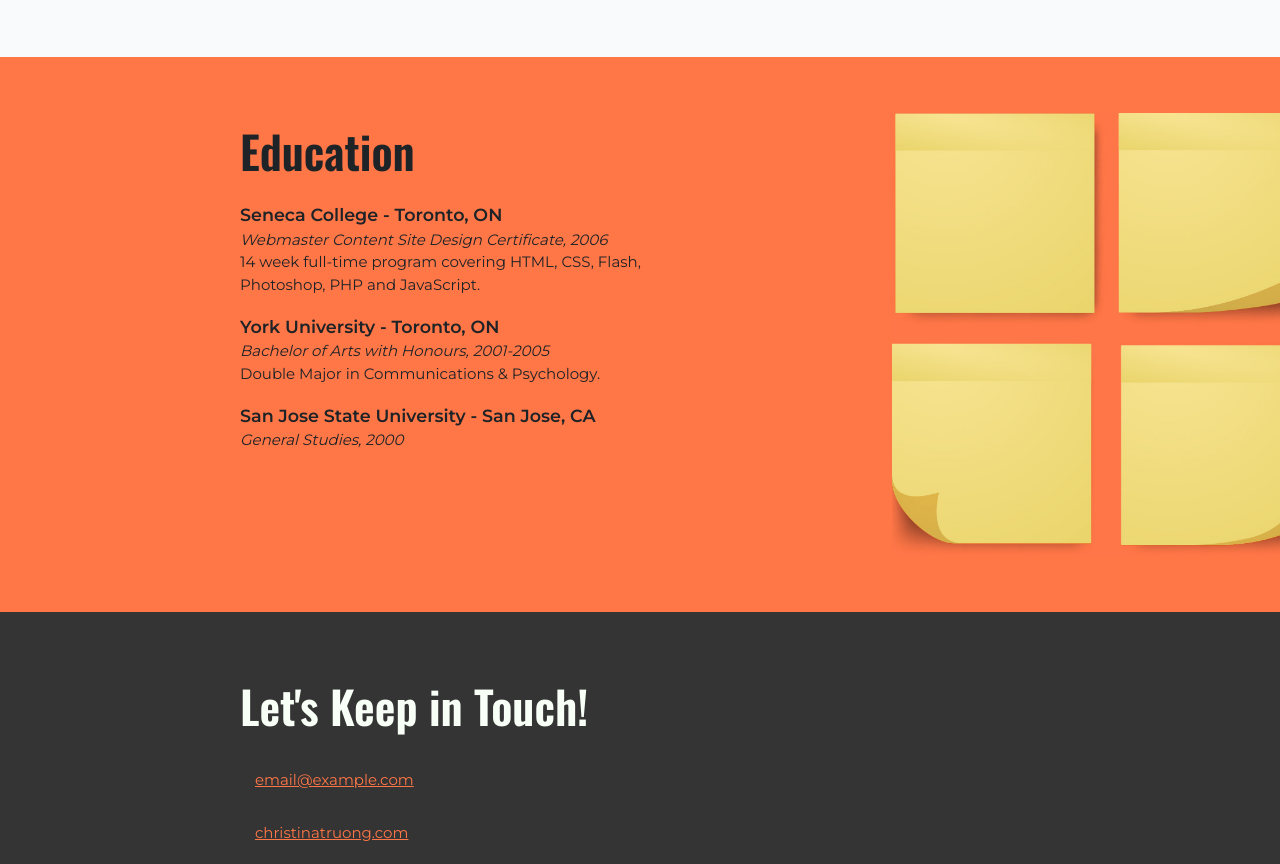
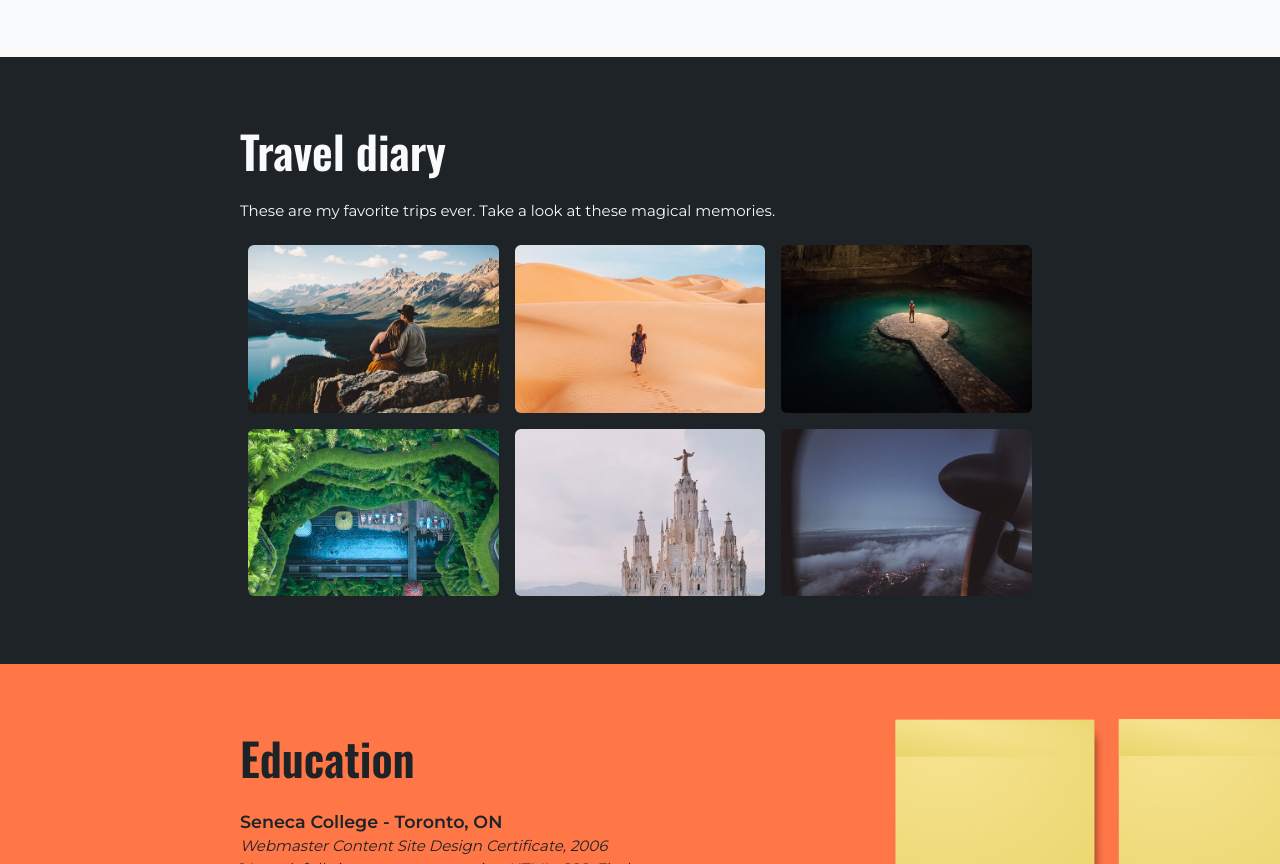
Before and after one commit to TheHagueUniversity/css-basic-challenge-ThijmenDeValk, a plain HTML site: page index.html in a window 1280 px wide. Shown: the part 2047-2911 px from the top of the page. Drawn offline with nearby package versions, Linux system fonts and the light colour scheme.

Commit message:
Step 3: add images and style them

```diff
--- a/css/styles.css
+++ b/css/styles.css
@@ -88,21 +88,17 @@ h3 {
 header {
   background: #ff7647;
 }
-
 header a {
   color: #1d2326;
 }
-
 header .btn {
   background: #1d2326;
   color: #f9fafb;
   padding: 12px;
 }
-
 header .btn:hover {
   background: rgba(29, 35, 38, .8);
 }
-
 header h1 + .btn {
   margin-top: 1rem;
 }
@@ -119,6 +115,51 @@ header h1 + .btn {
   margin-top: 0;
 }
 
+
+/* Travel diary
+------------------------------------*/
+.travel {
+  background: #1d2326;
+  color: #f9fafb;
+}
+
+.travel-collection {
+  display: flex;
+  flex-flow: row wrap;
+}
+.travel-collection figure {
+  display: block;
+  margin: 0;
+  flex: 33.3%;
+}
+.travel-collection a {
+  display: block;
+  margin: .5rem;
+  position: relative;
+}
+.travel-collection a:after {
+  content: "";
+  display: block;
+  position: absolute;
+  z-index: 2;
+  left: 10px;
+  right: 10px;
+  top: 10px;
+  bottom: 10px;
+  border-radius: 2px;
+  background: rgba(29, 35, 38, .5) url('../images/magnify.svg') no-repeat center center;
+  background-size: 50px auto;
+  opacity: 0;
+  transition: opacity .2s;
+}
+.travel-collection a:hover:after {
+  opacity: .5;
+}
+.travel-collection img {
+  width: 100%;
+  display: block;
+  border-radius: 6px;
+}
 
 /* Education
 ------------------------------------*/
--- a/index.html
+++ b/index.html
@@ -54,6 +54,48 @@
         </div>
       </section>
 
+      <!-- *************  TRAVEL DIARY *********** -->
+      <section class="travel">
+        <div class="content-wrap item-details">
+          <h2>Travel diary</h2>
+          <p>These are my favorite trips ever. Take a look at these magical memories.</p>
+
+          <section class="travel-collection">
+            <figure>
+              <a href="images/travel/andrew-ly-QHwkMEEWyfY-unsplash.jpg">
+                <img src="images/travel/thumbnail/andrew-ly-QHwkMEEWyfY-unsplash.jpg" alt="">
+              </a>
+            </figure>
+            <figure>
+              <a href="images/travel/katerina-kerdi-9TdomzK-2d0-unsplash.jpg">
+                <img src="images/travel/thumbnail/katerina-kerdi-9TdomzK-2d0-unsplash.jpg" alt="">
+              </a>
+            </figure>
+            <figure>
+              <a href="images/travel/logan-lambert-vx--A3p3srM-unsplash.jpg">
+                <img src="images/travel/thumbnail/logan-lambert-vx--A3p3srM-unsplash.jpg" alt="">
+              </a>
+            </figure>
+            <figure>
+              <a href="images/travel/meric-dagli-RG7jGL8wkCs-unsplash.jpg">
+                <img src="images/travel/thumbnail/meric-dagli-RG7jGL8wkCs-unsplash.jpg" alt="">
+              </a>
+            </figure>
+            <figure>
+              <a href="images/travel/tomas-nozina-UP22zkjJGZo-unsplash.jpg">
+                <img src="images/travel/thumbnail/tomas-nozina-UP22zkjJGZo-unsplash.jpg" alt="">
+              </a>
+            </figure>
+            <figure>
+              <a href="images/travel/vadim-sadovski-UjwGyhiLST0-unsplash.jpg">
+                <img src="images/travel/thumbnail/vadim-sadovski-UjwGyhiLST0-unsplash.jpg" alt="">
+              </a>
+            </figure>
+          </section>
+
+        </div>
+      </section>
+
       <!-- *************  EDUCATION & CERTIFICATIONS *********** -->
       <section class="education">
         <div class="content-wrap item-details">
```
Also changed, not shown: images/magnify.svg (added), images/travel/andrew-ly-QHwkMEEWyfY-unsplash.jpg (added), images/travel/katerina-kerdi-9TdomzK-2d0-unsplash.jpg (added), images/travel/thumbnail/andrew-ly-QHwkMEEWyfY-unsplash.jpg (added), images/travel/thumbnail/katerina-kerdi-9TdomzK-2d0-unsplash.jpg (added), images/travel/thumbnail/logan-lambert-vx--A3p3srM-unsplash.jpg (added), images/travel/thumbnail/meric-dagli-RG7jGL8wkCs-unsplash.jpg (added), images/travel/thumbnail/tomas-nozina-UP22zkjJGZo-unsplash.jpg (added), images/travel/thumbnail/vadim-sadovski-UjwGyhiLST0-unsplash.jpg (added), 4 other files.
